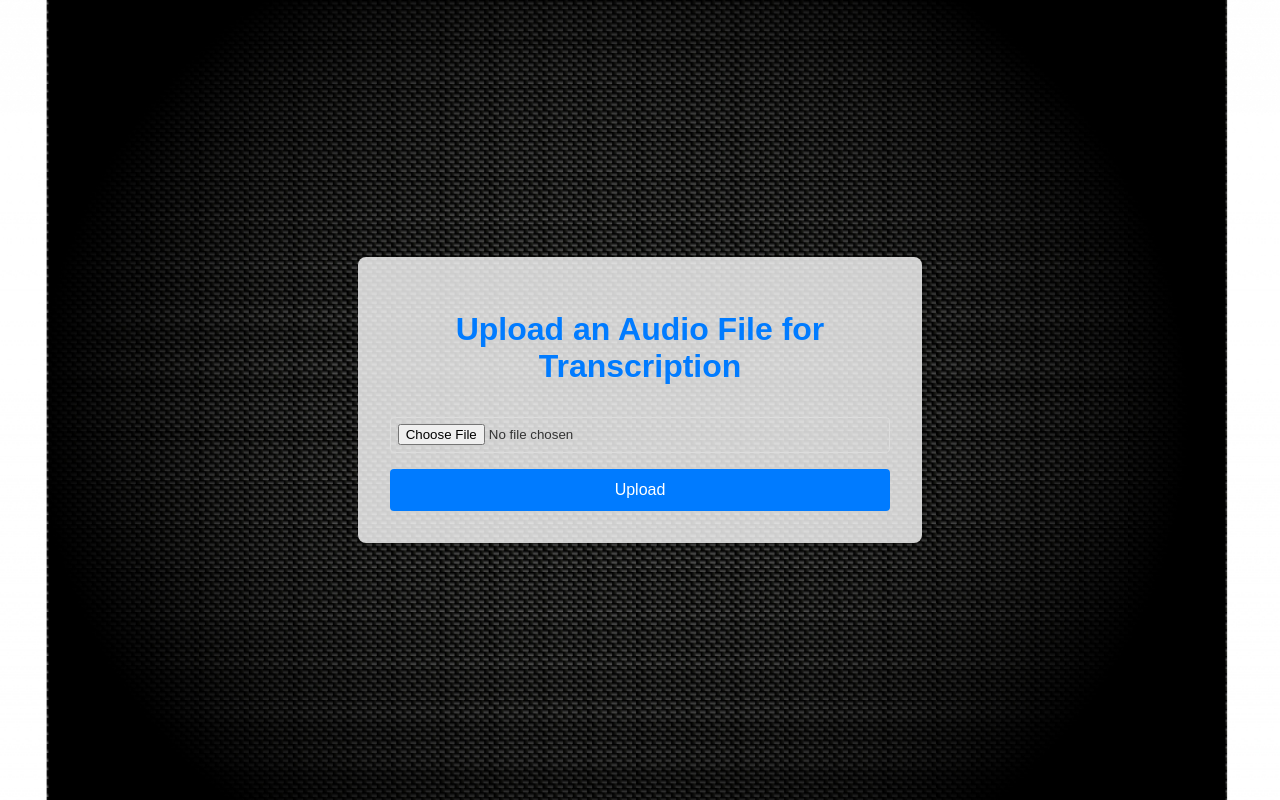
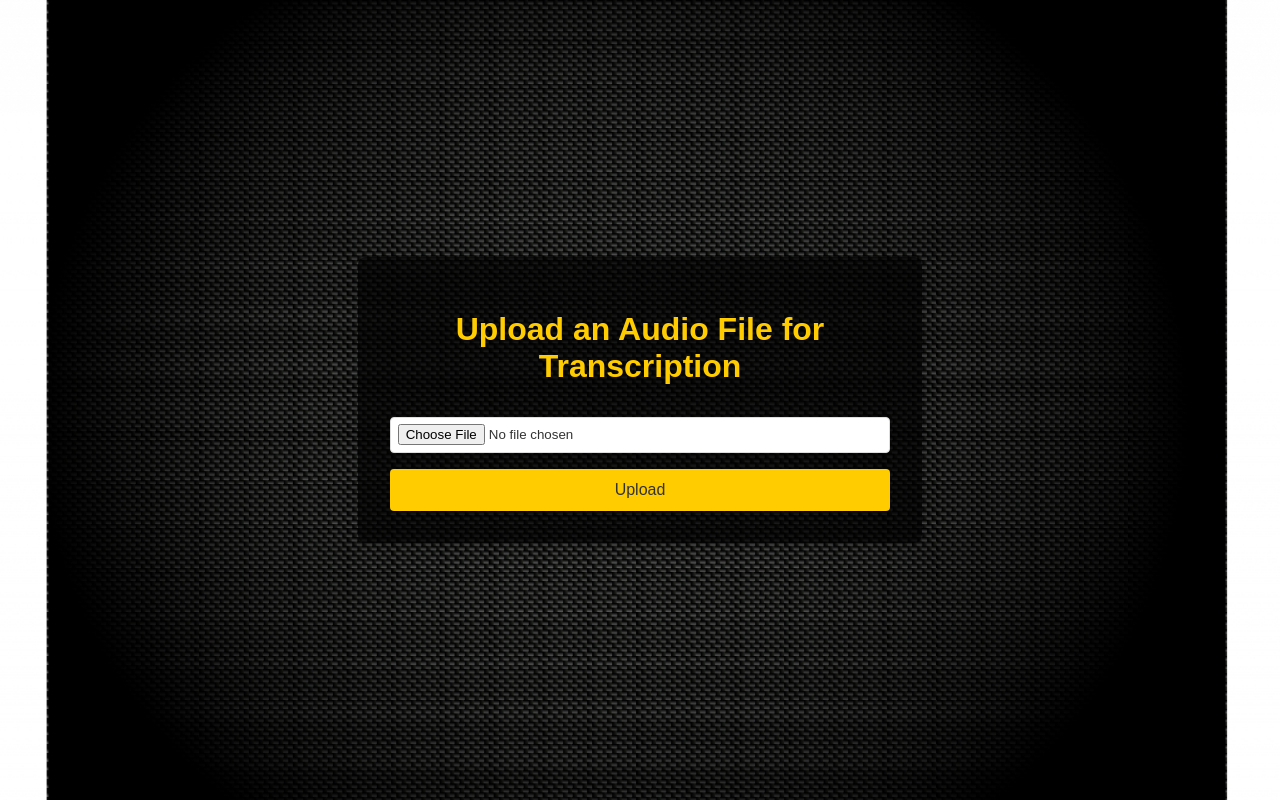
Before and after one commit to Mjunajo/SpeechRecognition, a Flask app: page / in a window 1280 px wide. Run offline with Flask 2, Linux system fonts and the light colour scheme; parts of the project's set-up code (start-up, migrations or seed data) failed here and were passed over.

Commit message:
index.html

```diff
--- a/templates/index.html
+++ b/templates/index.html
@@ -7,10 +7,10 @@
     <style>
         body {
             font-family: 'Arial', sans-serif;
-            background-image: url('templates/Carbon_Fiber_Background.jpg'); /* Use the actual path if different */
+            background-image: url('Carbon_Fiber_Background.jpg');
             background-size: cover;
             background-position: center;
-            color: #333;
+            color: #fff;
             display: flex;
             justify-content: center;
             align-items: center;
@@ -18,7 +18,7 @@
             margin: 0;
         }
         .container {
-            background-color: rgba(255, 255, 255, 0.8); /* Semi-transparent white background */
+            background-color: rgba(0, 0, 0, 0.7);
             padding: 2em;
             box-shadow: 0 4px 8px rgba(0,0,0,0.1);
             border-radius: 8px;
@@ -27,8 +27,9 @@
             width: 100%;
         }
         h1 {
-            color: #007bff;
+            color: #ffcc00;
             margin-bottom: 1em;
+            font-size: 2em;
         }
         form {
             display: flex;
@@ -39,18 +40,21 @@
             padding: 0.5em;
             border: 1px solid #ddd;
             border-radius: 4px;
+            background-color: #fff;
+            color: #333;
         }
         input[type="submit"] {
-            background-color: #007bff;
-            color: white;
+            background-color: #ffcc00;
+            color: #333;
             border: none;
             padding: 0.75em;
             border-radius: 4px;
             cursor: pointer;
             font-size: 1em;
+            transition: background-color 0.3s ease;
         }
         input[type="submit"]:hover {
-            background-color: #0056b3;
+            background-color: #e6b800;
         }
     </style>
 </head>
```
